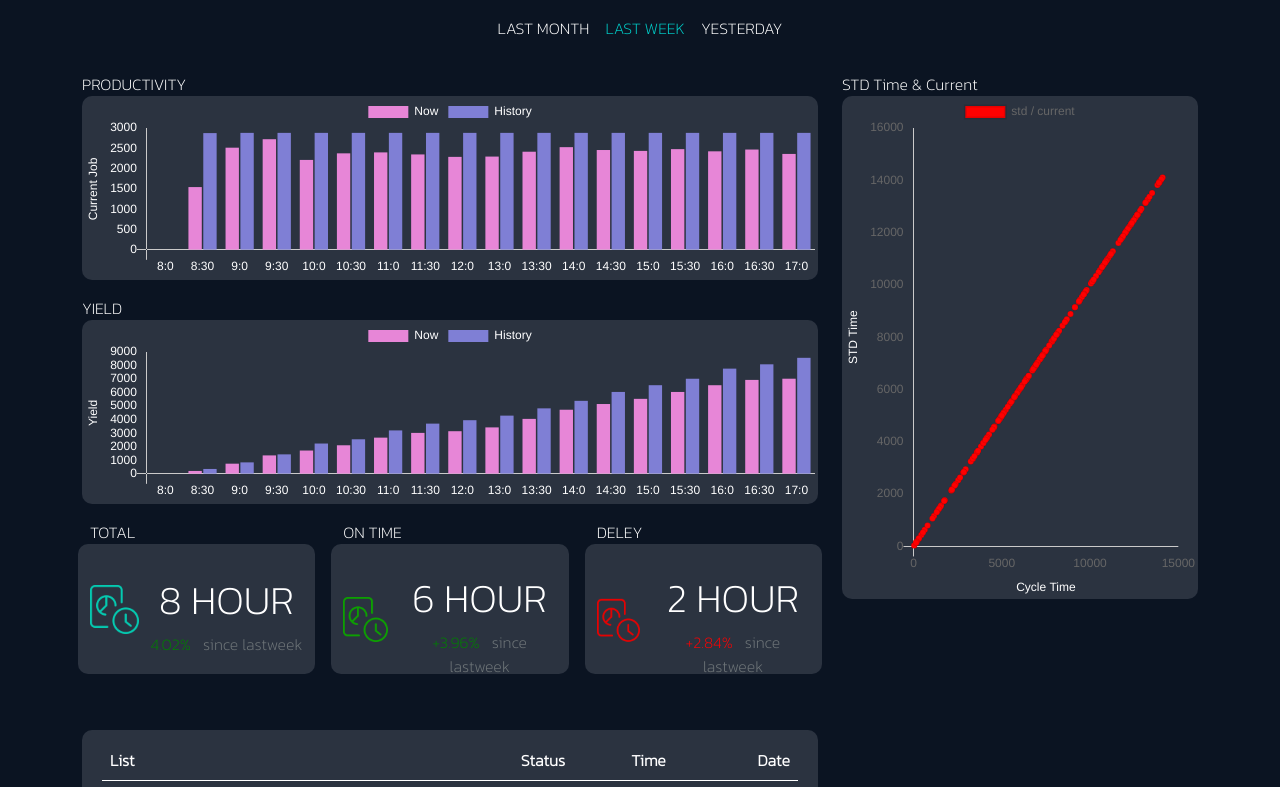
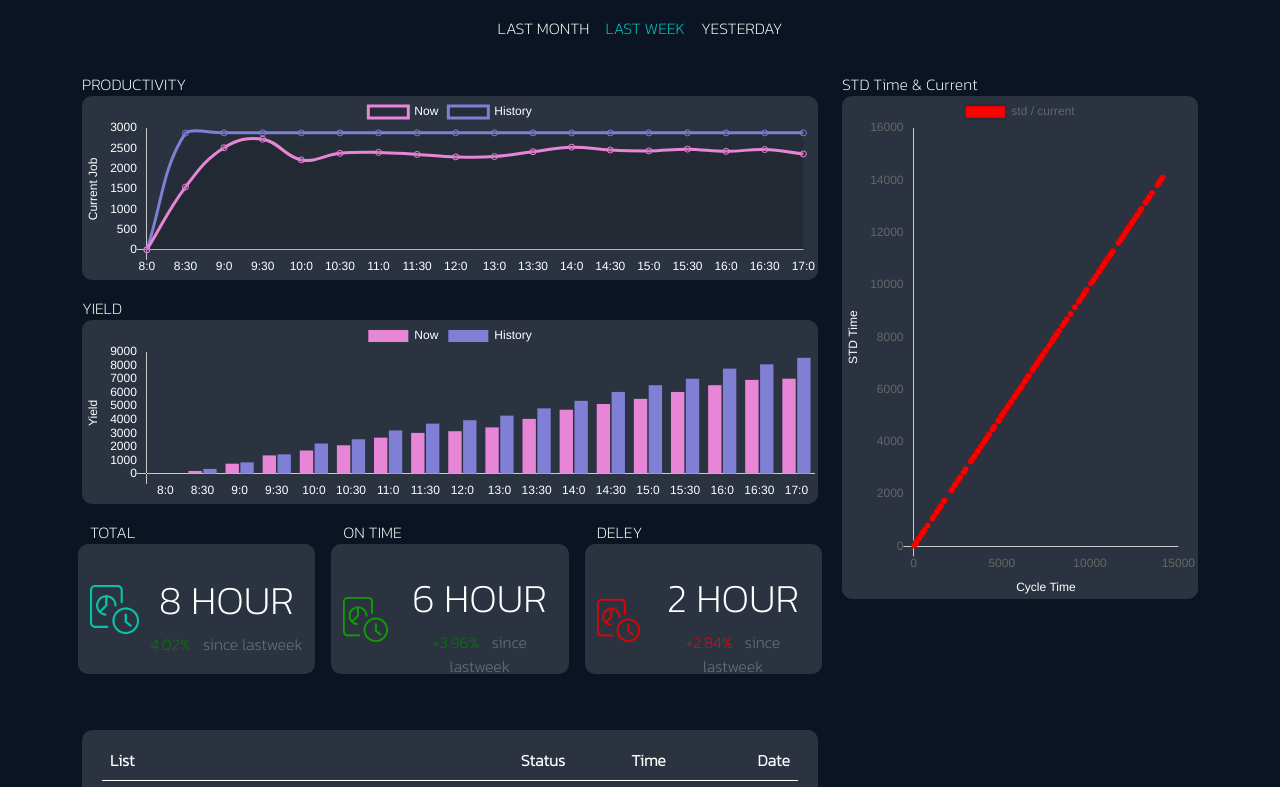
Before and after one commit to pawutj/true_startup_front, a React (Create React App) app: page / in a window 1280 px wide. Shown: the top 787 px of the page. Built offline with nearby package versions, Linux system fonts and the light colour scheme; the HTML template or start-up script is replaced by a standard one.

Commit message:
Fix bar -> Line Chart

```diff
--- a/src/component/BarComponent.js
+++ b/src/component/BarComponent.js
@@ -1,5 +1,5 @@
 import React from "react";
-import { Bar, Scatter } from "react-chartjs-2";
+import { Bar, Scatter, Line } from "react-chartjs-2";
 import { Utils } from "chart.js";
 import dataJson from "../data.json";
 const data = {
@@ -27,12 +27,14 @@ const createDataChart = (data) => {
       {
         label: "Now",
         data: getArrayFromObj(dataJson.Productivity),
-        backgroundColor: "#E786D7",
+        // backgroundColor: "#E786D7",
+        borderColor: "#E786D7",
       },
       {
         label: "History",
         data: getArrayFromObj(dataJson.ExpectedProductivity),
-        backgroundColor: "#7F7FD5",
+        //backgroundColor: "#7F7FD5",
+        borderColor: "#7F7FD5",
       },
     ],
   };
@@ -42,7 +44,7 @@ function BarComponent({}) {
   console.log(getArrayFromObj(dataJson.time));
   return (
     <div>
-      <Bar
+      <Line
         data={data}
         options={{
           legend: {
```
